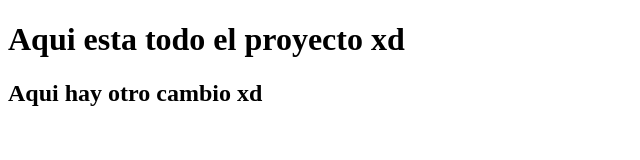
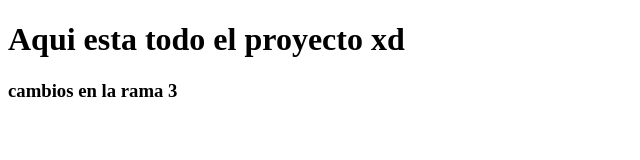
Before and after one commit to juanketo/classgit, a plain HTML site: page index.html in a window 1280 px wide. Shown: the whole page, without its empty margins (0-640 px from the left). Drawn offline with Linux system fonts and the light colour scheme.

Commit message:
cambiso en la rama 3

```diff
--- a/index.html
+++ b/index.html
@@ -7,6 +7,6 @@
 </head>
 <body>
     <h1>Aqui esta todo el proyecto xd</h1>
-    <h2>Aqui hay otro cambio xd</h2>
+    <h3> cambios en la rama 3</h3>
 </body>
 </html>
```
